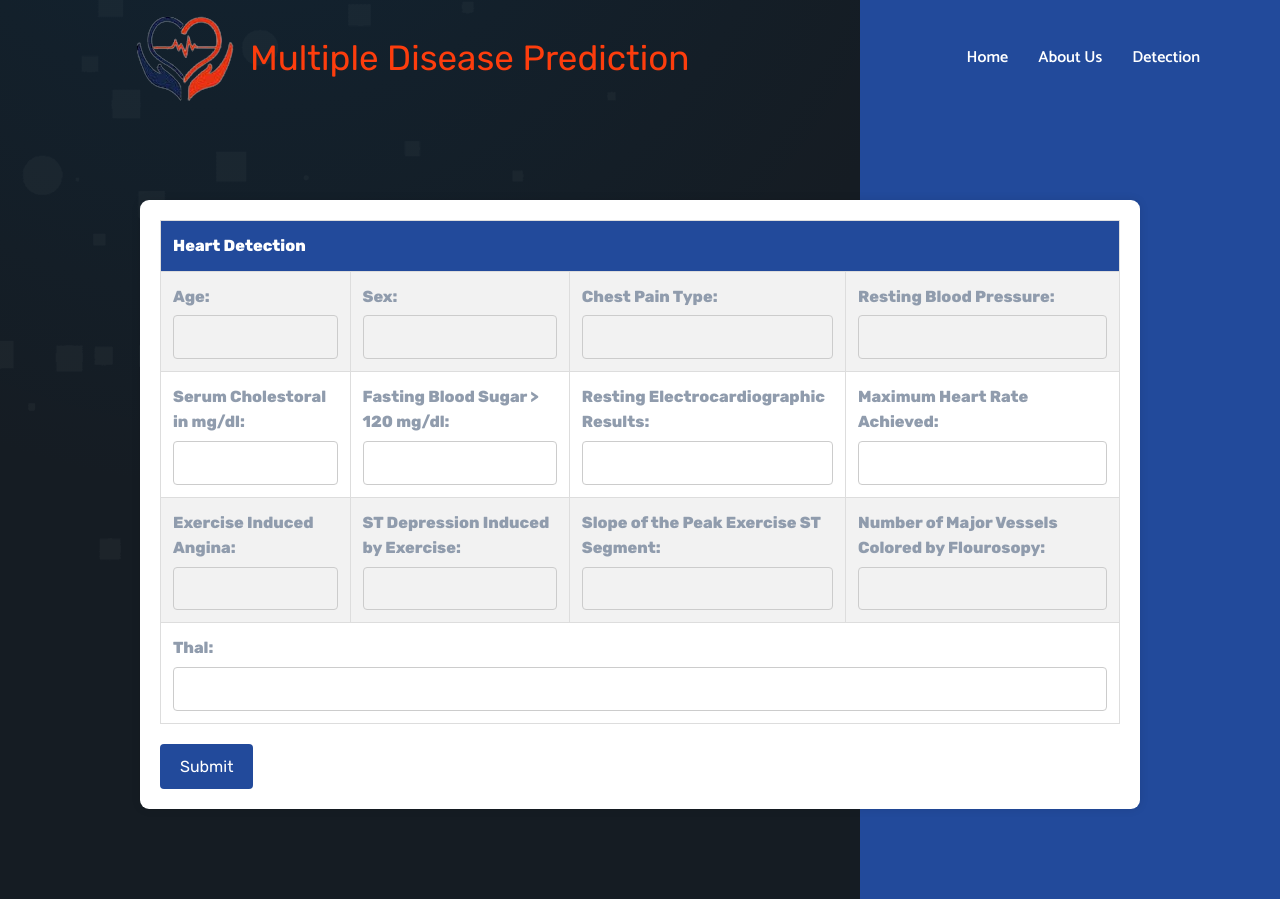
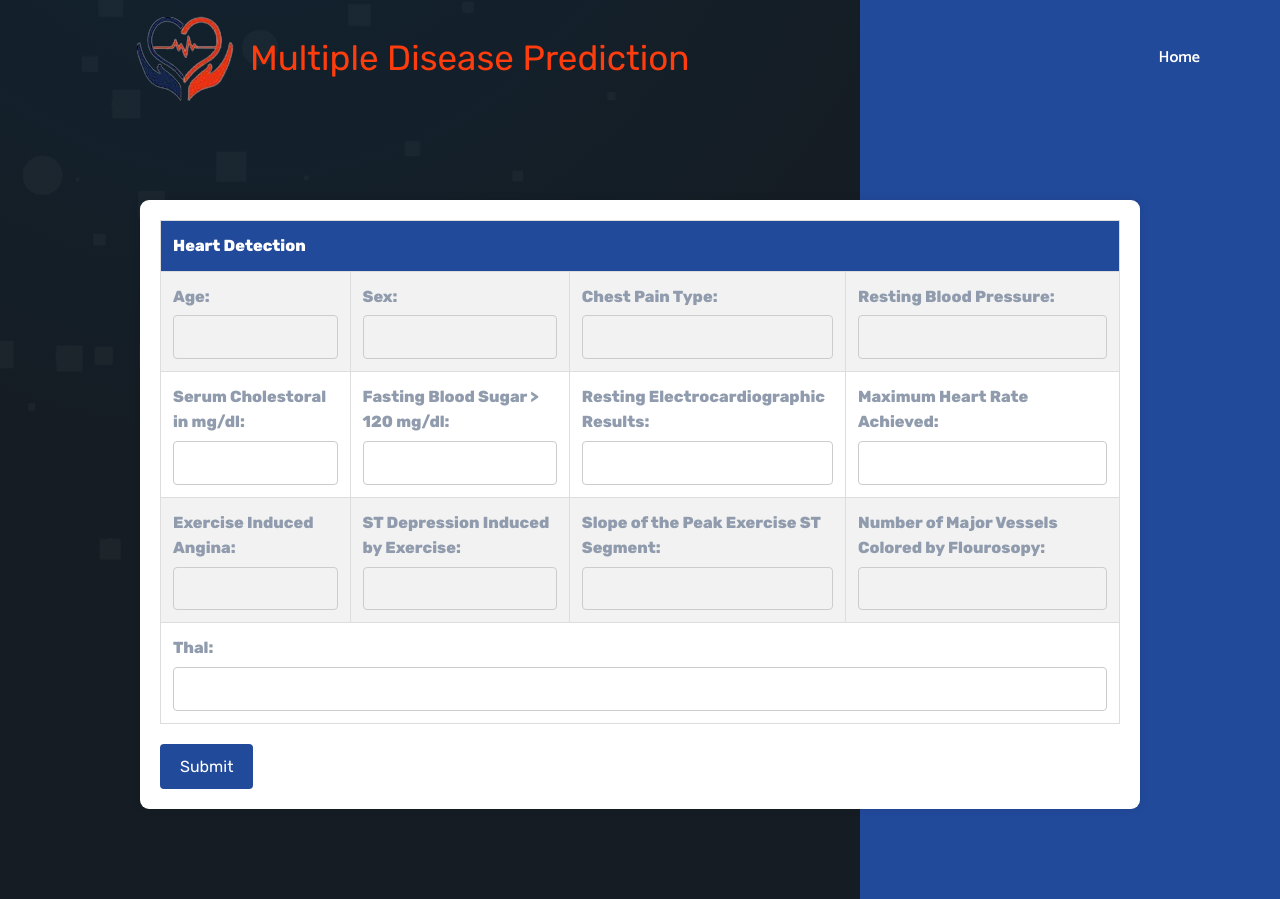
Before and after one commit to safin-sherasiya/Multiple-Disease-Prediction, a Flask app: page /heart in a window 1280 px wide. Shown: the top 899 px of the page. Run offline with Flask 3, Linux system fonts and the light colour scheme; parts of the project's set-up code (start-up, migrations or seed data) failed here and were passed over.

Commit message:
Update heart.html

```diff
--- a/templates/heart.html
+++ b/templates/heart.html
@@ -63,14 +63,6 @@
 
           <li>
             <a href="{{url_for('index')}}" class="navbar-link" data-nav-link>Home</a>
-          </li>
-
-          <li>
-            <a href="#about" class="navbar-link" data-nav-link>About Us</a>
-          </li>
-
-          <li>
-            <a href="#class" class="navbar-link" data-nav-link>Detection</a>
           </li>
 
 
```
